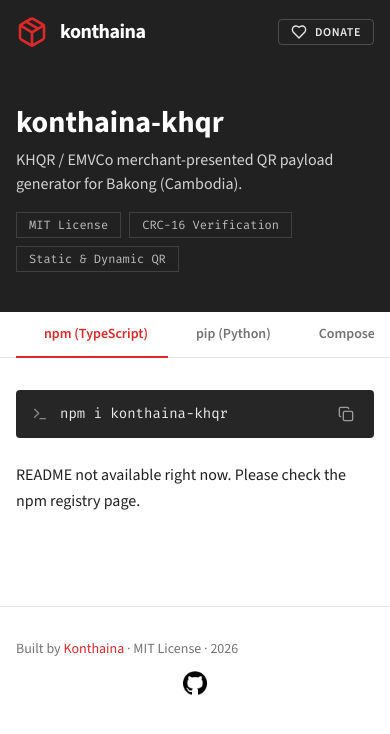
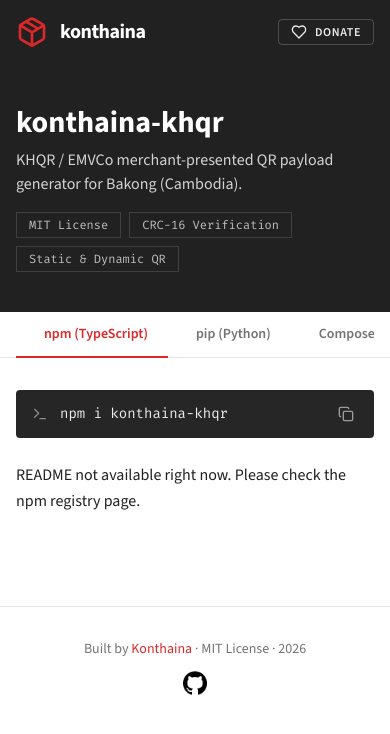
Before and after one commit to Konthaina/khqr-package-hub, a React (Vite) app: page / in a window 390 px wide. Shown: the top 734 px of the page. Built offline with nearby package versions, Linux system fonts and the light colour scheme; no server answers; grey boxes are pictures that could not be loaded.

Commit message:
Fix footer alignment on mobile

```diff
--- a/src/components/Footer.tsx
+++ b/src/components/Footer.tsx
@@ -3,7 +3,7 @@ const Footer = () => {
 
   return (
     <footer className="border-t border-border py-8 mt-12">
-      <div className="container max-w-6xl mx-auto px-4 text-sm text-muted-foreground flex flex-col gap-3 md:flex-row md:items-center md:justify-between">
+      <div className="container max-w-6xl mx-auto px-4 text-sm text-muted-foreground flex flex-col gap-3 md:flex-row md:items-center md:justify-between items-center">
         <p>
           Built by{" "}
           <a href="https://github.com/Konthaina" target="_blank" rel="noopener noreferrer" className="text-link hover:underline font-medium">
```
